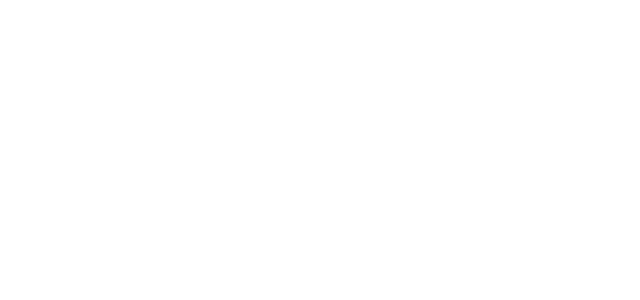
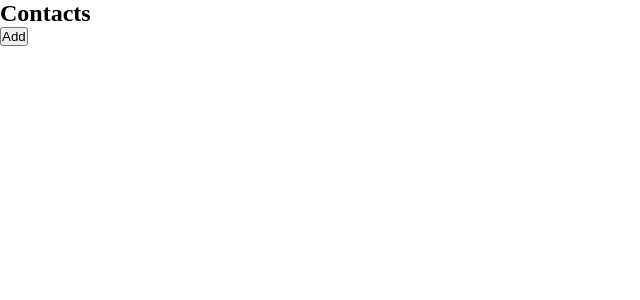
Before and after one commit to VahidTahmasebi/contact-list-react, a React (Create React App) app: page / in a window 1280 px wide. Before the commit this address had no page. Shown: the top 300 px of the page, without its empty margins (0-640 px from the left). Built offline with nearby package versions, Linux system fonts and the light colour scheme.

Commit message:
Add the contactList component structure

```diff
--- a/src/App.js
+++ b/src/App.js
@@ -1,6 +1,7 @@
 import { BrowserRouter, Route, Routes } from "react-router-dom";
 import "./App.css";
 import AddContact from "./Components/AddContact/AddContact";
+import ContactList from "./Components/ContactList/ContactList";
 
 function App() {
   return (
@@ -8,6 +9,7 @@
       <BrowserRouter>
         <Routes>
           <Route path='/add' element={<AddContact />} />
+          <Route path='/' element={<ContactList />} />
         </Routes>
       </BrowserRouter>
     </div>
--- /dev/null
+++ b/src/Components/ContactList/ContactList.js
@@ -0,0 +1,22 @@
+import { useState } from "react";
+import { Link } from "react-router-dom";
+
+const ContactList = () => {
+  const [contacts, setContacts] = useState(null);
+
+  return (
+    <section className='listWrapper'>
+      <div className='contactList'>
+        <div className='listHeader'>
+          <h2>Contacts</h2>
+          <Link to='/add'>
+            <button>Add</button>
+          </Link>
+        </div>
+
+      </div>
+    </section>
+  );
+};
+
+export default ContactList;
```
